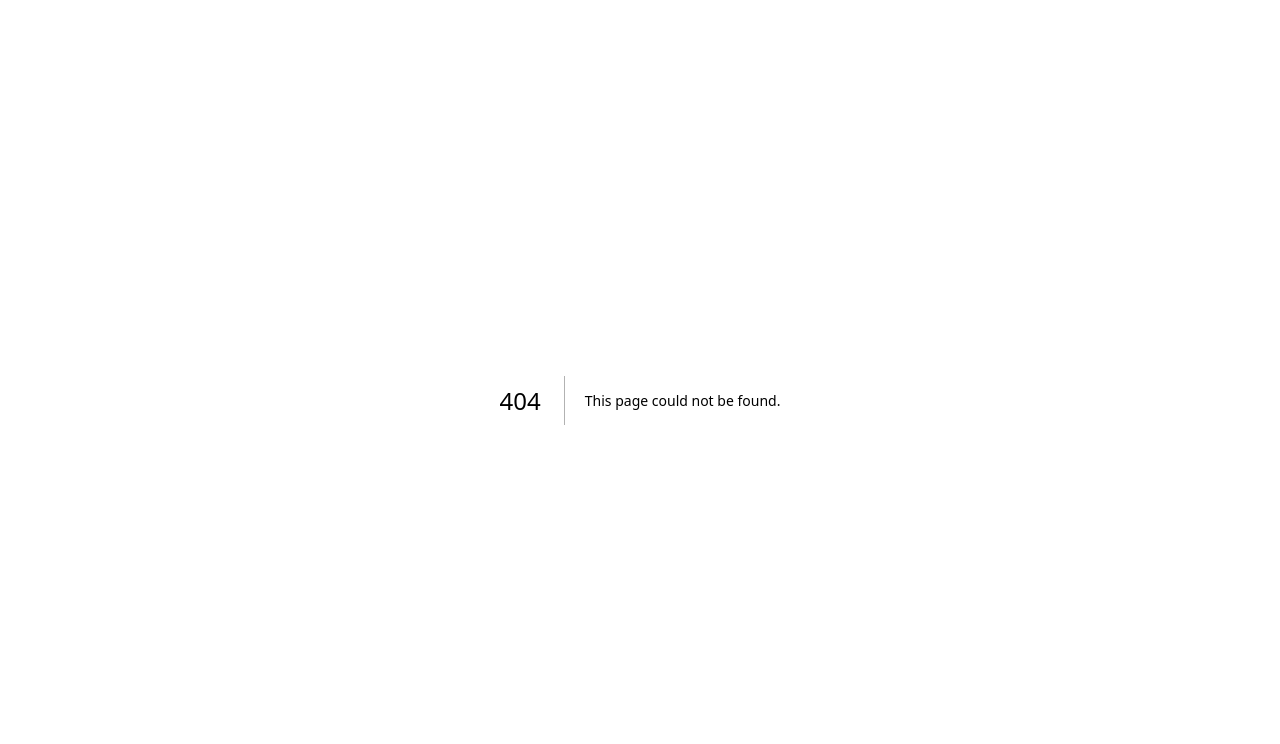
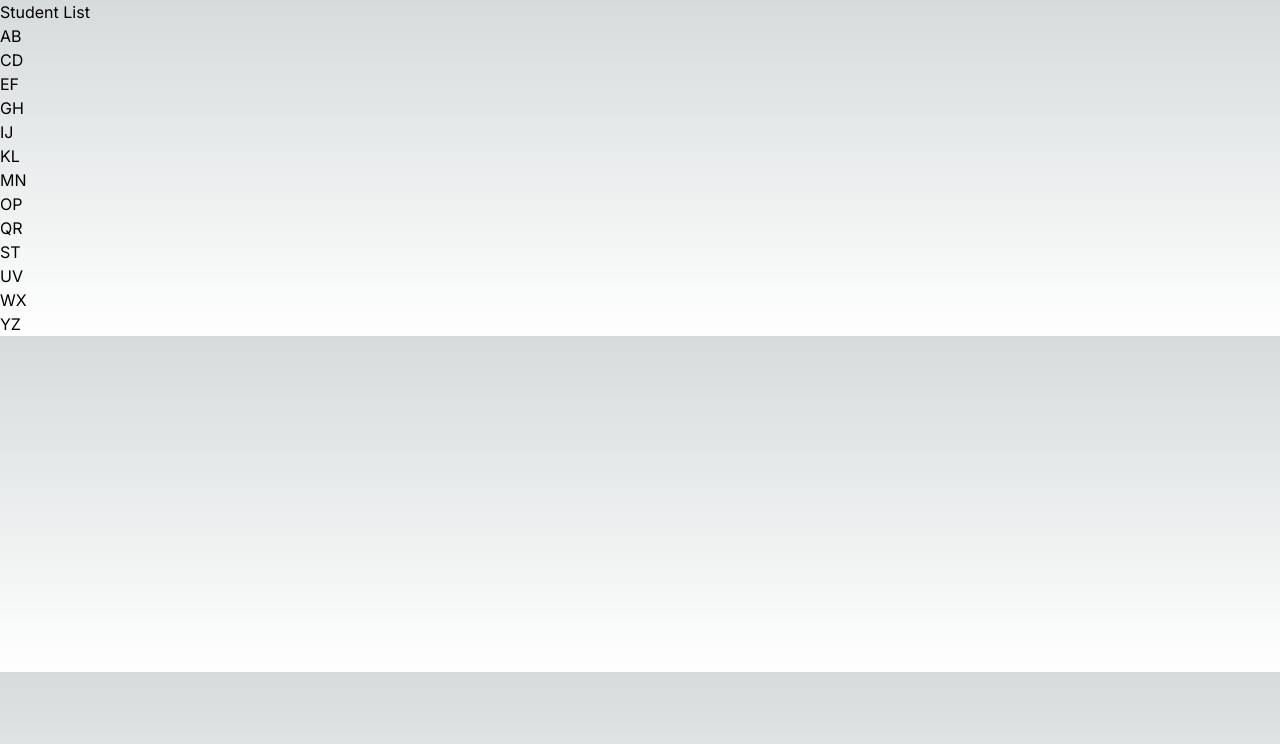
Before and after one commit to amitroy497/full-next-study, a Next.js app: page /studentList in a window 1280 px wide. Before the commit this address had no page. Shown: the top 744 px of the page. Built offline with nearby package versions, Linux system fonts and the light colour scheme.

Commit message:
6. Dynamic Routing

```diff
--- a/src/app/page.tsx
+++ b/src/app/page.tsx
@@ -21,6 +21,9 @@ export default function Home() {
 			<Link href='/about/aboutCollege'>Go To About College Page</Link>
 			<br />
 			<br />
+			<Link href='/studentList'>Go To Student List Pagse</Link>
+			<br />
+			<br />
 			<br />
 			<button onClick={() => router.push('/login')}>
 				Navigate To Login Page
@@ -37,6 +40,10 @@ export default function Home() {
 			<button onClick={() => router.push('/about/aboutCollege')}>
 				Navigate To About College Page
 			</button>
+			<br />
+			<button onClick={() => router.push('/studentList')}>
+				Navigate To Student List Page
+			</button>
 		</main>
 	);
 }
--- /dev/null
+++ b/src/app/studentList/[student]/page.tsx
@@ -0,0 +1,19 @@
+'use client';
+import { FC } from 'react';
+
+interface StudentDetailPageProps {
+	params: {
+		student: string;
+	};
+}
+
+const StudentDetailPage: FC<StudentDetailPageProps> = ({ params }) => {
+	return (
+		<>
+			<h1>Student Detail</h1>
+			<h1>Student ID :- {params.student}</h1>
+		</>
+	);
+};
+
+export default StudentDetailPage;
--- /dev/null
+++ b/src/app/studentList/page.tsx
@@ -0,0 +1,52 @@
+import Link from 'next/link';
+
+const StudentListPage = () => {
+	return (
+		<>
+			<h1>Student List</h1>
+			<ul>
+				<li>
+					<Link href='/studentList/1'>AB</Link>
+				</li>
+				<li>
+					<Link href='/studentList/2'>CD</Link>
+				</li>
+				<li>
+					<Link href='/studentList/3'>EF</Link>
+				</li>
+				<li>
+					<Link href='/studentList/4'>GH</Link>
+				</li>
+				<li>
+					<Link href='/studentList/5'>IJ</Link>
+				</li>
+				<li>
+					<Link href='/studentList/6'>KL</Link>
+				</li>
+				<li>
+					<Link href='/studentList/7'>MN</Link>
+				</li>
+				<li>
+					<Link href='/studentList/8'>OP</Link>
+				</li>
+				<li>
+					<Link href='/studentList/9'>QR</Link>
+				</li>
+				<li>
+					<Link href='/studentList/10'>ST</Link>
+				</li>
+				<li>
+					<Link href='/studentList/11'>UV</Link>
+				</li>
+				<li>
+					<Link href='/studentList/12'>WX</Link>
+				</li>
+				<li>
+					<Link href='/studentList/13'>YZ</Link>
+				</li>
+			</ul>
+		</>
+	);
+};
+
+export default StudentListPage;
```
